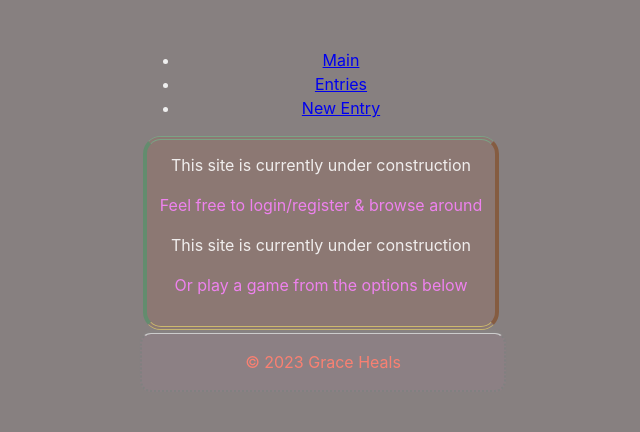
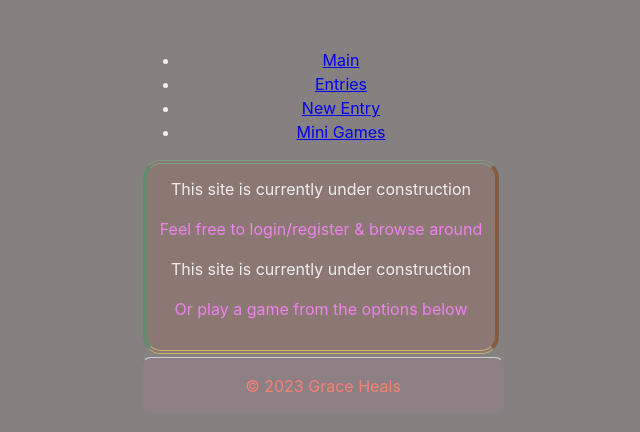
Before and after one commit to anickacodes/journal_app, a React (Vite) app: page / in a window 1280 px wide. Shown: the top 432 px of the page, without its empty margins (319-959 px from the left). Built offline with nearby package versions, Linux system fonts and the light colour scheme.

Commit message:
Game tab/page

```diff
--- a/src/components/NavBar.jsx
+++ b/src/components/NavBar.jsx
@@ -16,6 +16,8 @@ const NavBar = () => {
         </li>
         <li>
           <Link to='/new'> New Entry</Link>
+        </li><li>
+          <Link to='/games'> Mini Games</Link>
         </li>
       </ul>
     </nav>
```
